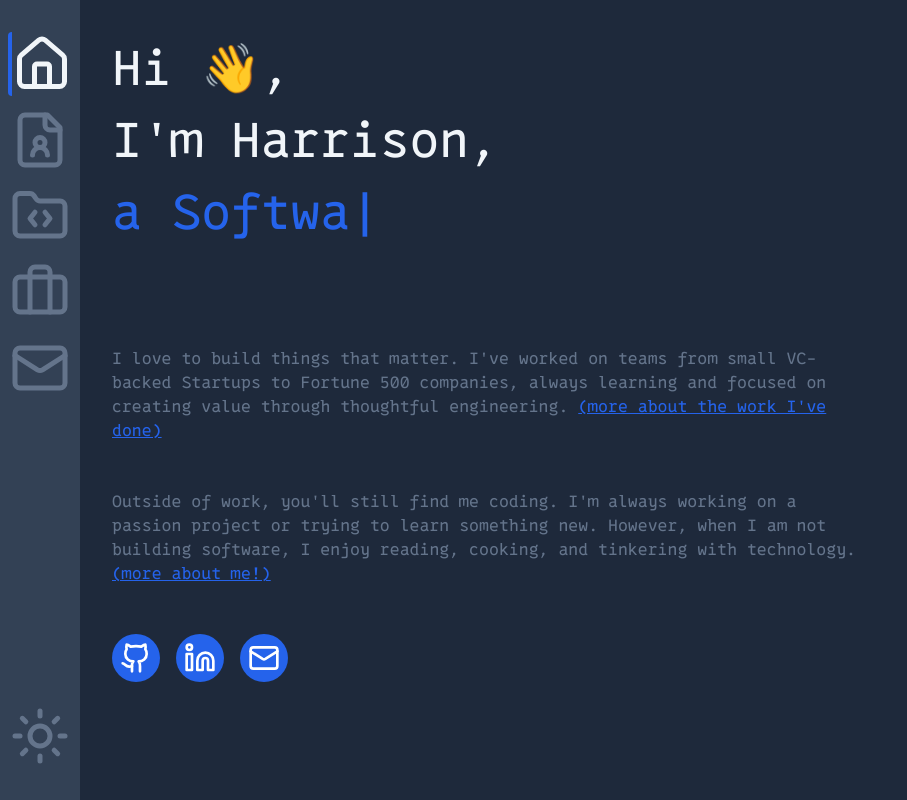
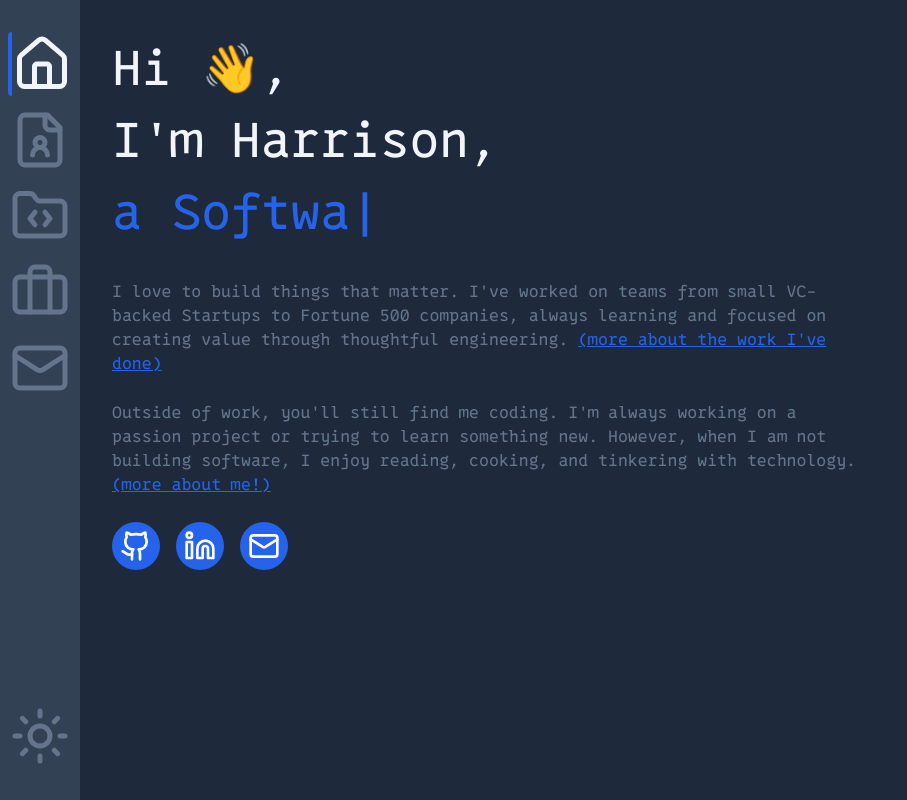
Before and after one commit to Harrison-Blair/personal-website, a Next.js app: page / in a window 1280 px wide. Shown: the whole page, without its empty margins (0-907 px from the left). Built offline with nearby package versions, Linux system fonts and the light colour scheme.

Commit message:
change grid to flex

```diff
--- a/src/app/page.tsx
+++ b/src/app/page.tsx
@@ -5,8 +5,8 @@ import TypewriterText from './components/ui/TypewriterText';
 
 export default function Home() {
   return (
-    <div className="overflow-hidden w-[66%] h-[90vh]">
-      <div className="grid h-full">
+    <div className="overflow-hidden w-[66%]">
+      <div className="flex-col">
         <div className="text-[6vh] mb-8"> {/* Welcome Message */}
           <h1>
             Hi 👋, <br />
```
